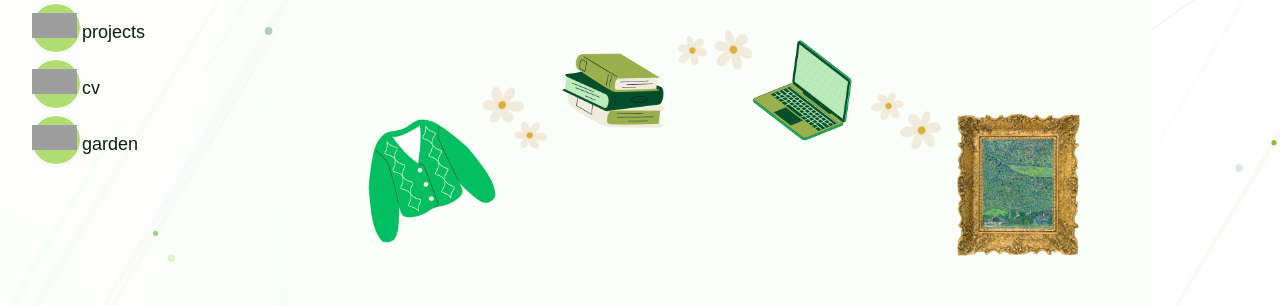
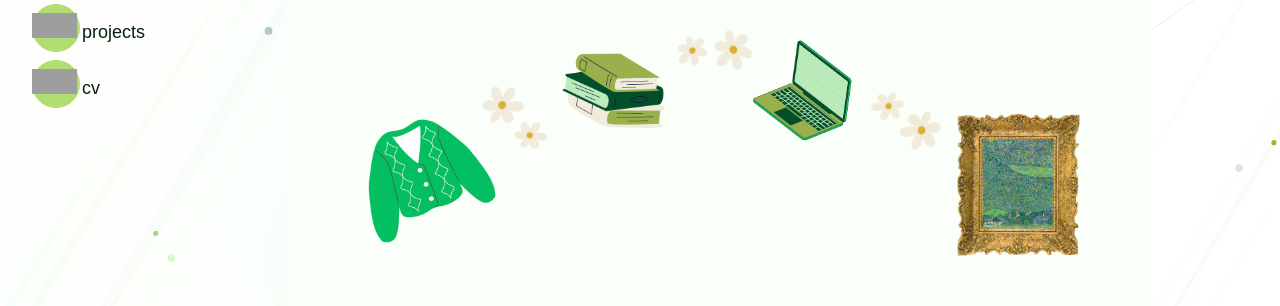
Before and after one commit to green-queen/green-queen.github.io, a Jekyll site: the page built from _pages/index.md, in a window 1280 px wide. Shown: the part 320-626 px from the top of the page. Built offline with Jekyll 4.4.1, drawn with Linux system fonts in a browser that asks for light colours; some web fonts are replaced; grey boxes are pictures that could not be loaded.

Commit message:
Update navigation.html

```diff
--- a/_includes/navigation.html
+++ b/_includes/navigation.html
@@ -25,14 +25,6 @@
                     </span>
                 </a>
                </div>
-               <div class="nav-item">
-                <a href="https://green-queen.github.io/garden/" class="nav-list-link nav-lh">
-                    <span>
-                        <img src="https://i.redd.it/qieveg5m49z91.gif" width="45" height="25">
-                        garden
-                    </span>
-                </a>
-            </div>
          </li>
     </ul>
 </nav>
```
